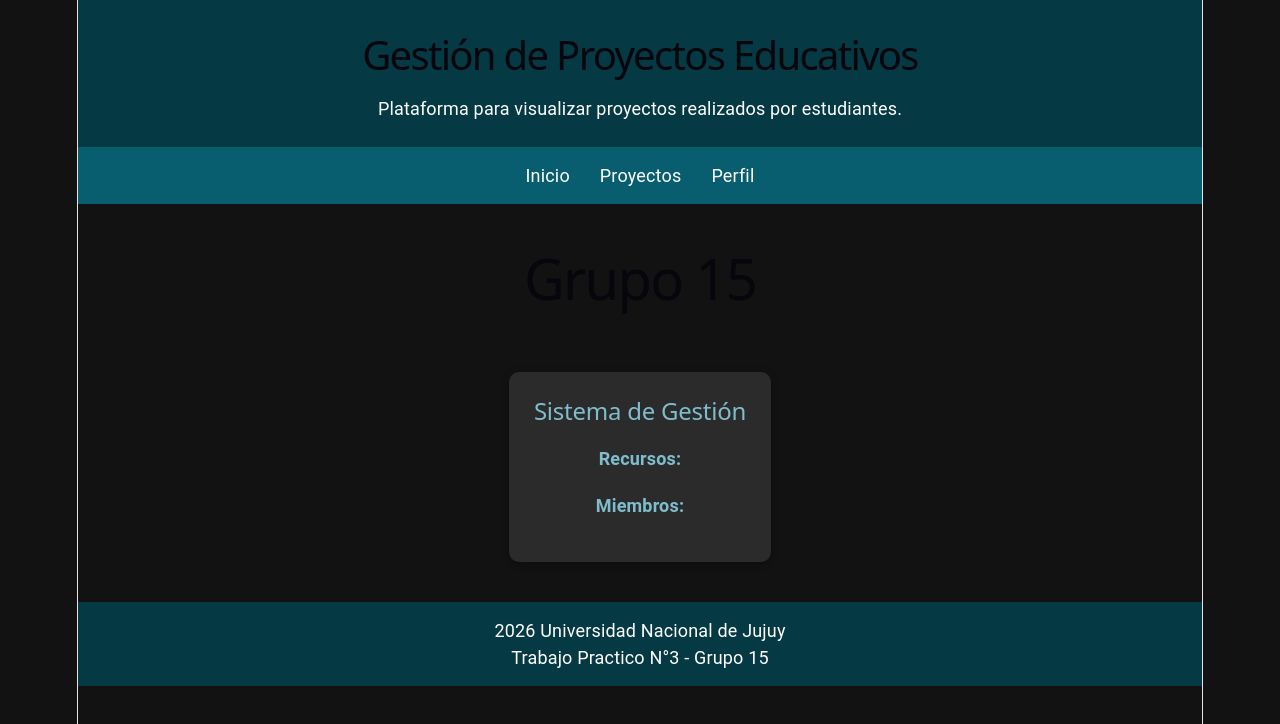
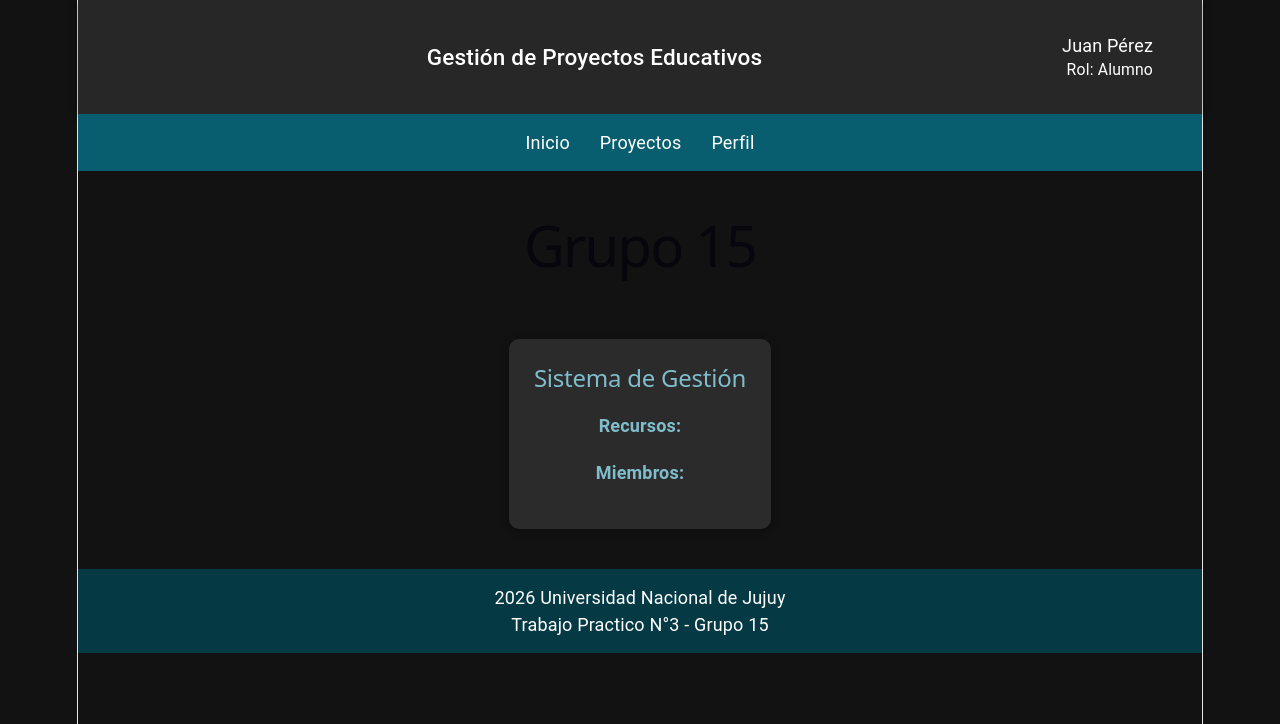
Before and after one commit to Lumyn1/pv_tp3_grupo15, a React (Vite) app: page /proyectos/1 in a window 1280 px wide. Shown: the top 724 px of the page. Built offline with nearby package versions, Linux system fonts and the light colour scheme.

Commit message:
añadido punto 2 LucianoRiveros

```diff
--- a/src/components/Header.jsx
+++ b/src/components/Header.jsx
@@ -1,18 +1,36 @@
+import { useContext } from 'react';
+// 1. Importamos el contexto que creó tu compañero
+import { UsuarioContext } from '../context/UsuarioContext';
+// 2. Importamos los componentes de Material UI para la barra superior
+import { AppBar, Toolbar, Typography, Box } from '@mui/material';
+
 const Header = () => {
+  // 3. Consumimos el estado global extrayendo el objeto "usuario"
+  const { usuario } = useContext(UsuarioContext);
 
-    return (
+  return (
+    <AppBar position="static" color="primary">
+      <Toolbar>
+        {/* Título de la aplicación alineado a la izquierda */}
+        <Typography variant="h6" component="div" sx={{ flexGrow: 1 }}>
+          Gestión de Proyectos Educativos
+        </Typography>
 
-        <header>
+        {/* Contenedor para los datos del usuario alineados a la derecha */}
+        <Box sx={{ textAlign: 'right' }}>
+          {/* Mostramos el nombre del usuario dinámicamente */}
+          <Typography variant="body1" fontWeight="bold">
+            {usuario?.nombre ? usuario.nombre : 'Cargando usuario...'}
+          </Typography>
 
-            <h1>Gestión de Proyectos Educativos</h1>
-
-            <p>
-                Plataforma para visualizar proyectos realizados por estudiantes.
-            </p>
-
-        </header>
-
-    );
+          {/* Mostramos el rol del usuario dinámicamente */}
+          <Typography variant="body2" color="inherit">
+            Rol: {usuario?.rol ? usuario.rol : 'Sin rol'}
+          </Typography>
+        </Box>
+      </Toolbar>
+    </AppBar>
+  );
 };
 
 export default Header;
--- a/src/components/ProyectoDetalle.jsx
+++ b/src/components/ProyectoDetalle.jsx
@@ -5,7 +5,7 @@ const ProyectoDetalle = () => {
   const { id } = useParams();
   const proyecto = proyectoService.getById(id);
   console.log("ID desde URL:", id);
-  console.log("Proyecto obtenido:", proyecto);
+
 
   if (!proyecto) {
     return <div>Proyecto no encontrado</div>;
--- a/src/context/UsuarioContext.jsx
+++ b/src/context/UsuarioContext.jsx
@@ -1,3 +1,4 @@
+/* eslint-disable react-refresh/only-export-components */
 import { createContext, useState } from "react";
 
 export const UsuarioContext = createContext(null);
```
